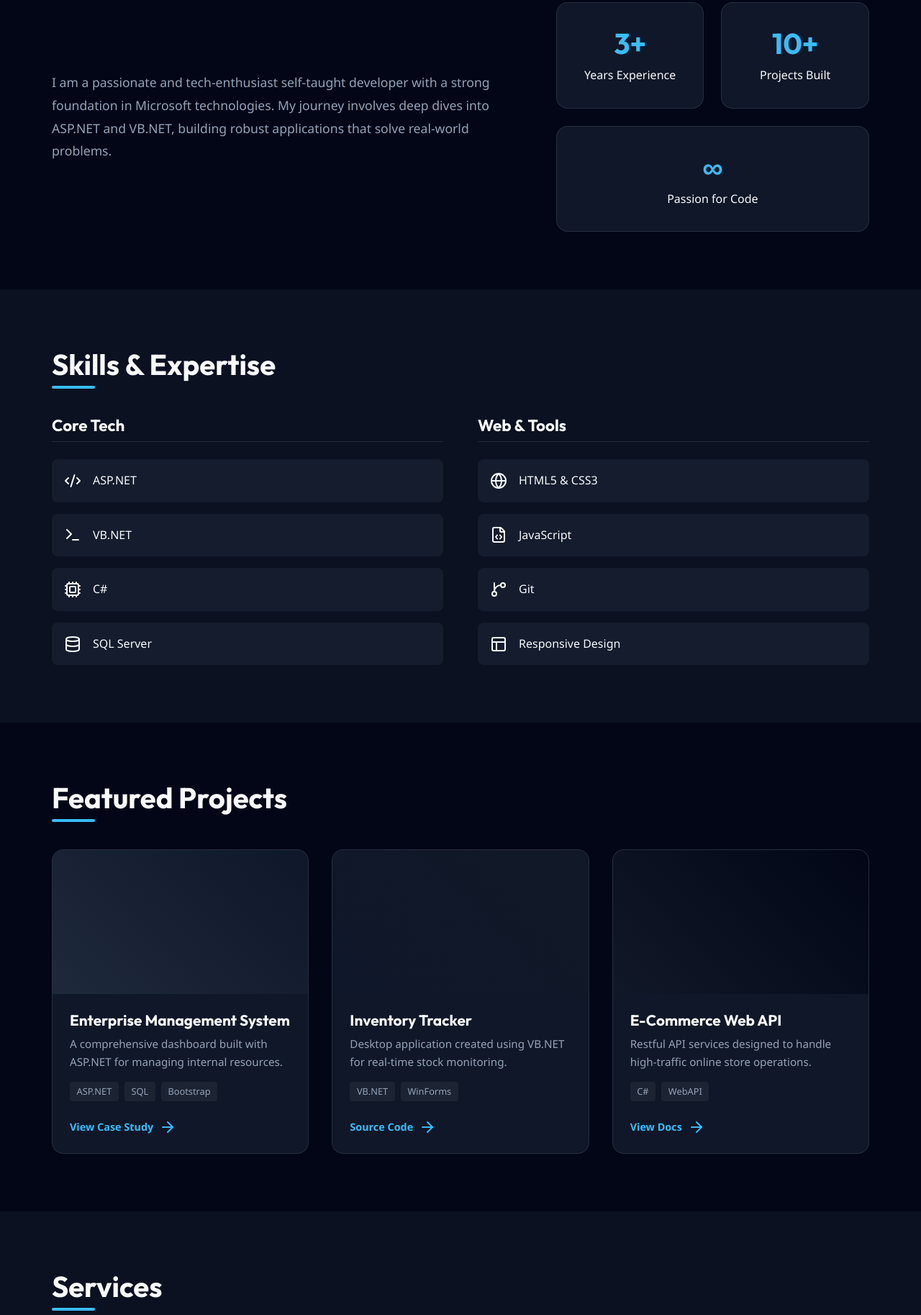
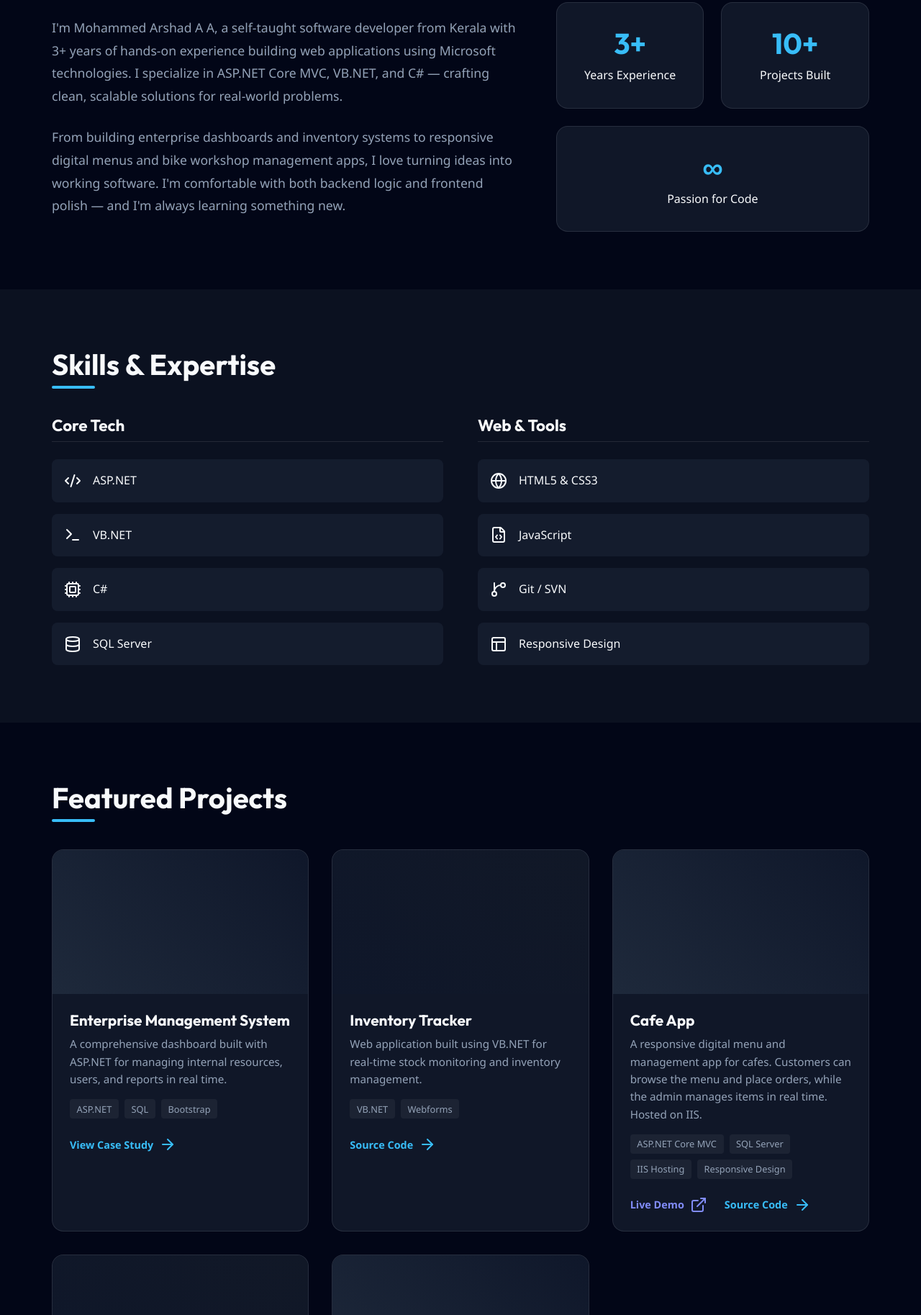
Before and after one commit to arsh236/Arshad-portfolio-sample, a plain HTML site: page index.html in a window 1280 px wide. Shown: the part 973-2800 px from the top of the page at 72% size. Drawn offline with nearby package versions, Linux system fonts and the light colour scheme; a web font is replaced by a local one.

Commit message:
Add files via upload

```diff
--- a/index.html
+++ b/index.html
@@ -47,7 +47,7 @@
           <p class="subtitle">Specializing in ASP.NET & VB.NET | Tech Enthusiast | Self Taught</p>
           <div class="cta-group">
             <a href="#projects" class="btn-primary">View My Work</a>
-            <a href="https://drive.google.com/file/d/1Qj8dptJb6fMkIbBKqruiOU2aKQN-88UO/view?usp=sharing" target="_blank"
+            <a href="https://drive.google.com/file/d/1bezTAeTvkL6UUq79YyYdzjTA_iCkDyQ3/view?usp=drivesdk" target="_blank"
               class="btn-secondary">View Resume</a>
             <a href="#contact" class="btn-secondary">Let's Talk</a>
           </div>
@@ -76,9 +76,9 @@
         <h2 class="section-title">About Me</h2>
         <div class="about-grid">
           <div class="about-text">
-            <p>I am a passionate and tech-enthusiast self-taught developer with a strong foundation in Microsoft
-              technologies. My journey involves deep dives into ASP.NET and VB.NET, building robust applications that
-              solve real-world problems.</p>
+            <p>I'm Mohammed Arshad A A, a self-taught software developer from Kerala with 3+ years of hands-on experience building web applications using Microsoft technologies. I specialize in ASP.NET Core MVC, VB.NET, and C# — crafting clean, scalable solutions for real-world problems.</p>
+            <br>
+            <p>From building enterprise dashboards and inventory systems to responsive digital menus and bike workshop management apps, I love turning ideas into working software. I'm comfortable with both backend logic and frontend polish — and I'm always learning something new.</p>
           </div>
           <div class="stats-grid">
             <div class="stat-card">
@@ -117,7 +117,7 @@
             <div class="skill-list">
               <div class="skill-item"><i data-lucide="globe"></i> <span>HTML5 & CSS3</span></div>
               <div class="skill-item"><i data-lucide="file-code"></i> <span>JavaScript</span></div>
-              <div class="skill-item"><i data-lucide="git-branch"></i> <span>Git</span></div>
+              <div class="skill-item"><i data-lucide="git-branch"></i> <span>Git / SVN</span></div>
               <div class="skill-item"><i data-lucide="layout"></i> <span>Responsive Design</span></div>
             </div>
           </div>
@@ -137,11 +137,13 @@
             </div>
             <div class="project-content">
               <h3>Enterprise Management System</h3>
-              <p>A comprehensive dashboard built with ASP.NET for managing internal resources.</p>
+              <p>A comprehensive dashboard built with ASP.NET for managing internal resources, users, and reports in real time.</p>
               <div class="tags">
                 <span>ASP.NET</span><span>SQL</span><span>Bootstrap</span>
               </div>
-              <a href="#" class="link-arrow">View Case Study <i data-lucide="arrow-right"></i></a>
+              <div class="project-links">
+                <a href="#" class="link-arrow">View Case Study <i data-lucide="arrow-right"></i></a>
+              </div>
             </div>
           </article>
           <!-- Project 2 -->
@@ -151,25 +153,64 @@
             </div>
             <div class="project-content">
               <h3>Inventory Tracker</h3>
-              <p>Desktop application created using VB.NET for real-time stock monitoring.</p>
+              <p>Web application built using VB.NET for real-time stock monitoring and inventory management.</p>
               <div class="tags">
-                <span>VB.NET</span><span>WinForms</span>
+                <span>VB.NET</span><span>Webforms</span>
               </div>
-              <a href="#" class="link-arrow">Source Code <i data-lucide="arrow-right"></i></a>
+              <div class="project-links">
+                <a href="#" class="link-arrow">Source Code <i data-lucide="arrow-right"></i></a>
+              </div>
             </div>
           </article>
-          <!-- Project 3 -->
+          <!-- Project 4 -->
           <article class="project-card">
             <div class="project-image">
-              <div class="placeholder-img color-3"></div>
+              <div class="placeholder-img color-1"></div>
             </div>
             <div class="project-content">
-              <h3>E-Commerce Web API</h3>
-              <p>Restful API services designed to handle high-traffic online store operations.</p>
+              <h3>Cafe App</h3>
+              <p>A responsive digital menu and management app for cafes. Customers can browse the menu and place orders, while the admin manages items in real time. Hosted on IIS.</p>
               <div class="tags">
-                <span>C#</span><span>WebAPI</span>
+                <span>ASP.NET Core MVC</span><span>SQL Server</span><span>IIS Hosting</span><span>Responsive Design</span>
               </div>
-              <a href="#" class="link-arrow">View Docs <i data-lucide="arrow-right"></i></a>
+              <div class="project-links">
+                <a href="#" class="link-arrow demo-link">Live Demo <i data-lucide="external-link"></i></a>
+                <a href="#" class="link-arrow">Source Code <i data-lucide="arrow-right"></i></a>
+              </div>
+            </div>
+          </article>
+          <!-- Project 5 -->
+          <article class="project-card">
+            <div class="project-image">
+              <div class="placeholder-img color-2"></div>
+            </div>
+            <div class="project-content">
+              <h3>Bike Workshop Management App</h3>
+              <p>Responsive bike workshop parts and stock management system. Tracks inventory, service jobs, and billing — accessible across mobile, tablet, and desktop.</p>
+              <div class="tags">
+                <span>C#</span><span>ASP.NET Core MVC</span><span>SQL Server</span><span>IIS Hosting</span>
+              </div>
+              <div class="project-links">
+                <a href="#" class="link-arrow demo-link">Live Demo <i data-lucide="external-link"></i></a>
+                <a href="#" class="link-arrow">Source Code <i data-lucide="arrow-right"></i></a>
+              </div>
+            </div>
+          </article>
+           <!-- Project 6 -->
+          <article class="project-card">
+            <div class="project-image">
+              <div class="placeholder-img color-1"></div>
+            </div>
+            <div class="project-content">
+              <h3>Sports Club Website</h3>
+              <p>A responsive scrollytelling website for a sports club — featuring engaging visuals, smooth scrolling, and a polished experience across all devices.</p>
+              <div class="tags">
+                <span>HTML</span><span>CSS</span><span>Bootstrap</span><span>JavaScript</span><span>Responsive Design</span>
+              </div>
+              <div class="project-links">
+                <a href="#" class="link-arrow demo-link">Live Demo <i data-lucide="external-link"></i></a>
+                <a href="#" class="link-arrow">Source Code <i data-lucide="arrow-right"></i></a>
+              </div>
             </div>
           </article>
         </div>
@@ -243,7 +284,7 @@
 
   <footer>
     <div class="container footer-content">
-      <p>&copy; 2024 Mohammed Arshad A A. All rights reserved.</p>
+      <p>&copy; <span id="copyright-year"></span> Mohammed Arshad A A. All rights reserved.</p>
       <div class="social-links small">
         <a href="#" aria-label="GitHub"><i data-lucide="github"></i></a>
         <a href="#" aria-label="LinkedIn"><i data-lucide="linkedin"></i></a>
--- a/main.js
+++ b/main.js
@@ -1,4 +1,8 @@
 document.addEventListener('DOMContentLoaded', () => {
+    // Dynamic copyright year
+    const yearEl = document.getElementById('copyright-year');
+    if (yearEl) yearEl.textContent = new Date().getFullYear();
+
     // Mobile Menu Toggle
     const mobileBtn = document.querySelector('.mobile-toggle');
     const navLinks = document.querySelector('.nav-links');
--- a/style.css
+++ b/style.css
@@ -647,6 +647,21 @@ img {
   border-color: var(--primary);
 }
 
+.project-links {
+  display: flex;
+  gap: 1.5rem;
+  flex-wrap: wrap;
+  align-items: center;
+}
+
+.project-links .demo-link {
+  color: var(--accent);
+}
+
+.project-links .demo-link:hover i {
+  transform: translateX(3px) translateY(-3px);
+}
+
 /* Footer */
 footer {
   padding: 3rem 0;
```
